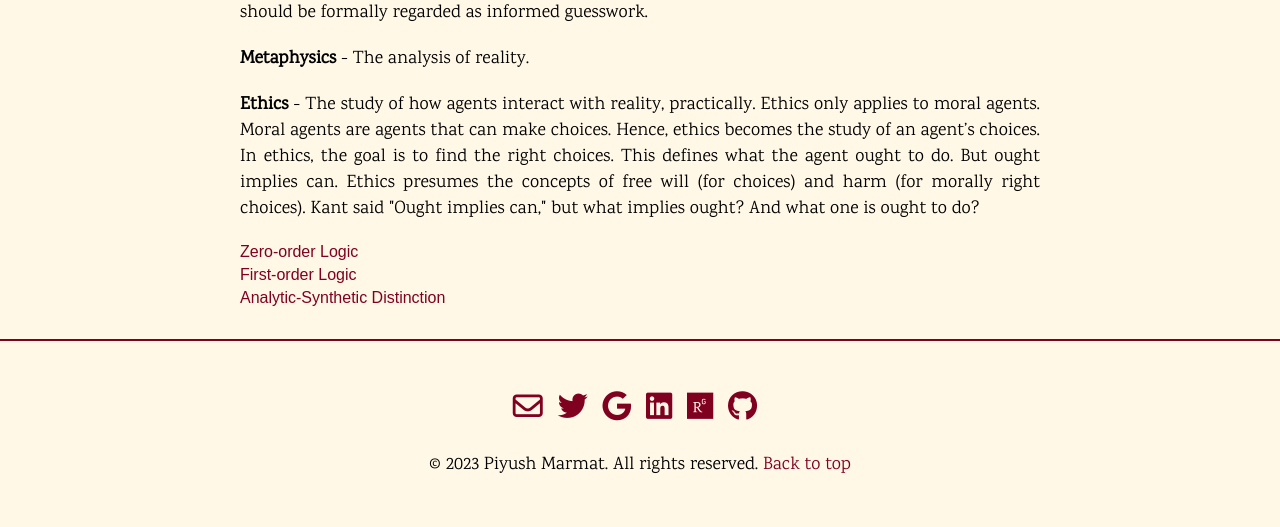
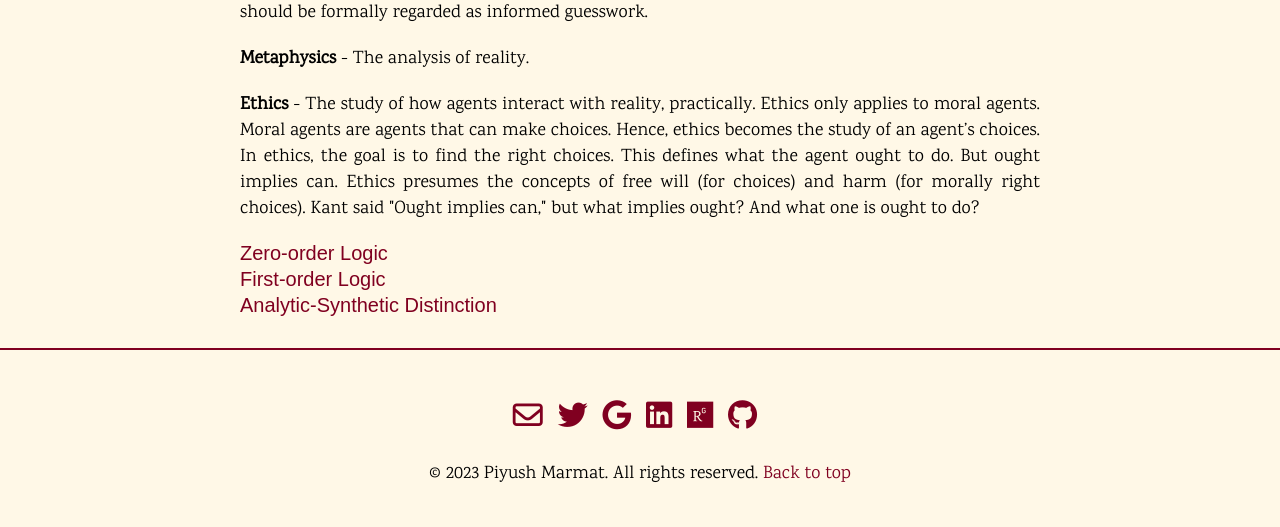
Before and after one commit to UV-1999/uv-1999.github.io, a PHP site: page /blogs/philosophy.html in a window 1280 px wide. Shown: the part 584-1111 px from the top of the page. Before the commit the page ends 1057 px from the top, so only its background shows below. Run offline with PHP 8.4, Linux system fonts and the light colour scheme.

Commit message:
Update main.css

```diff
--- a/main.css
+++ b/main.css
@@ -200,7 +200,7 @@ td.dark-mode
             text-align: left;
             border: none;
             outline: none;
-            font-size: 16px;
+            font-size: 20px;
         }
 
 .collapsible.dark-mode {
```
